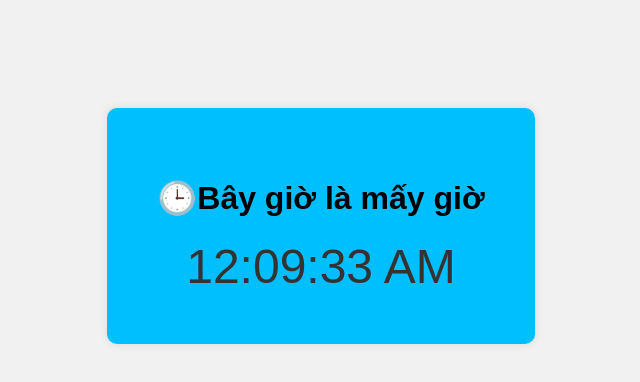
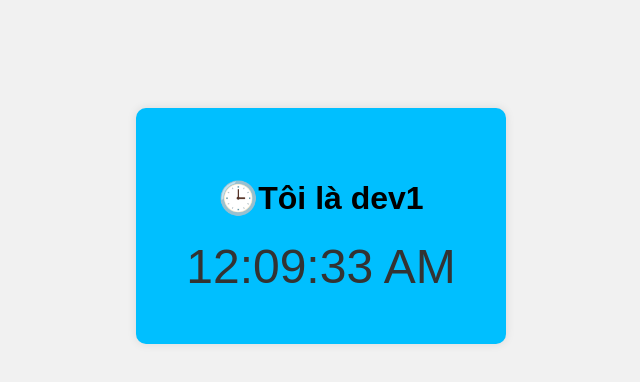
Before and after one commit to Penguinnyun/PTPM, a plain HTML site: page index.html in a window 1280 px wide. Shown: the whole page, without its empty margins (319-959 px from the left). Drawn offline with Linux system fonts and the light colour scheme.

Commit message:
Tôi là dev1

```diff
--- a/index.html
+++ b/index.html
@@ -7,7 +7,7 @@
   </head>
   <body>
     <div class="clock-container">
-      <h1>🕒Bây giờ là mấy giờ</h1>
+      <h1>🕒Tôi là dev1</h1>
       <div id="clock">00:00:00</div>
     </div>
     <script src="script.js"></script>
```
